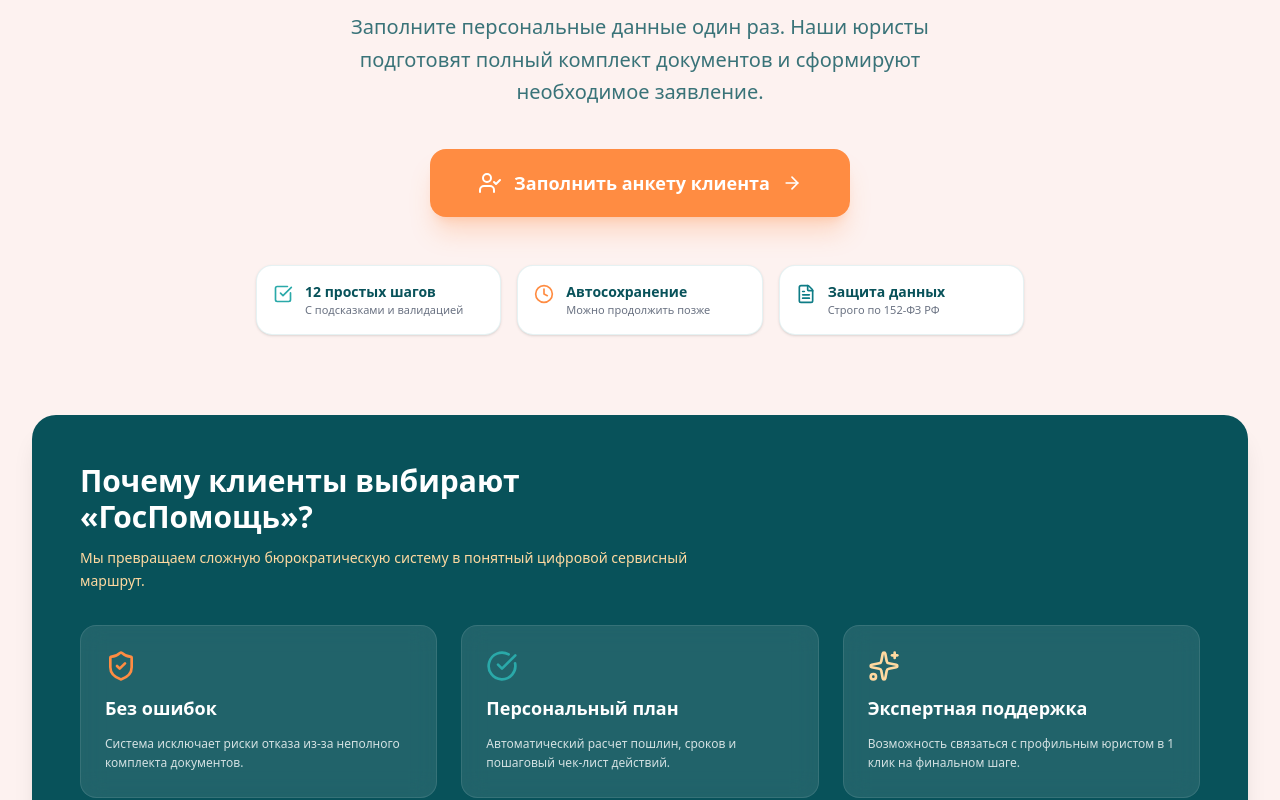
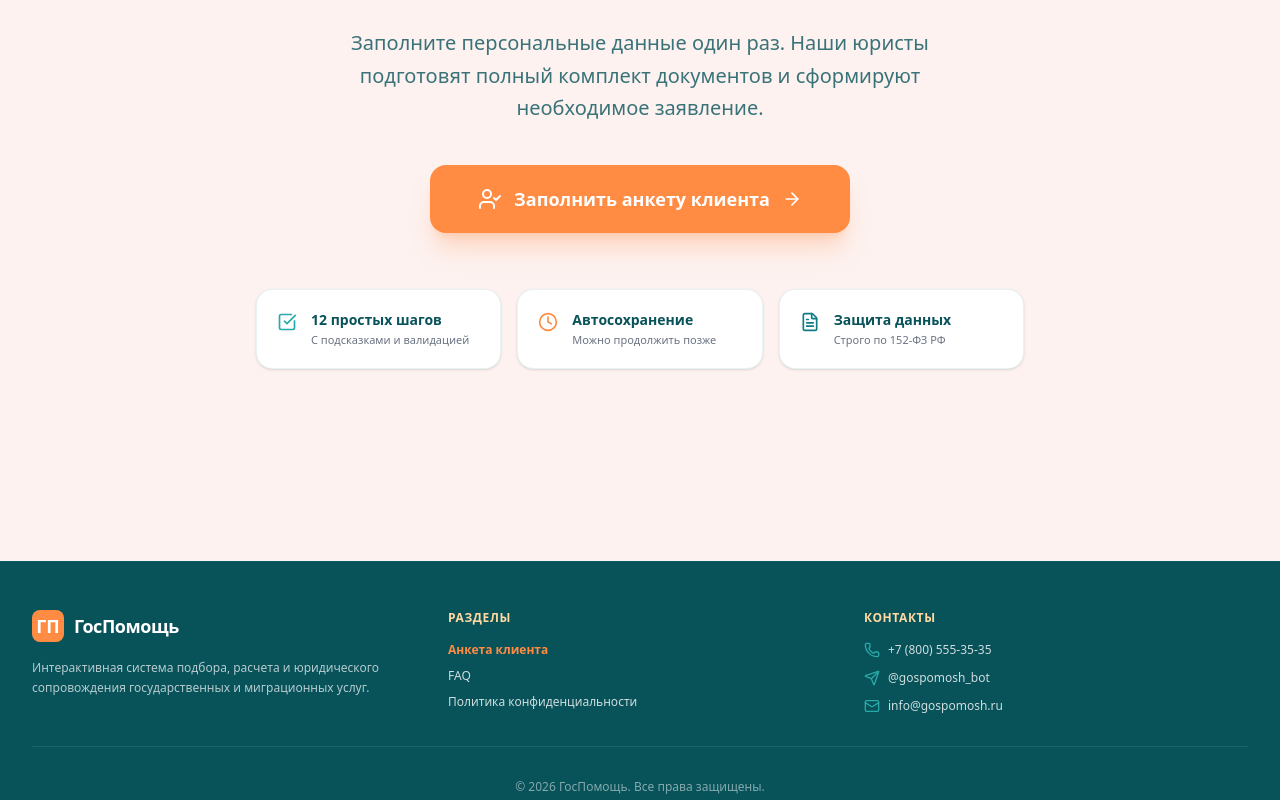
Before and after one commit to Hafiz0ff/gospomosh, a Next.js app: page / in a window 1280 px wide. Shown: the part 300-1100 px from the top of the page. Built offline with nearby package versions, Linux system fonts and the light colour scheme.

Commit message:
feat: hide why-choose promo section from homepage, streamline UI around questionnaire

```diff
--- a/app/page.tsx
+++ b/app/page.tsx
@@ -4,16 +4,17 @@
 import Link from "next/link";
 import { useLanguage } from "@/lib/languageContext";
 import {
-  ShieldCheck, CheckCircle, Sparkles, UserCheck, ArrowRight, FileText, CheckSquare, Clock
+  UserCheck, ArrowRight, FileText, CheckSquare, Clock
 } from "lucide-react";
 
 export default function HomePage() {
   const { t, language } = useLanguage();
 
   return (
-    <div className="space-y-16 py-4 text-[#08525a]">
+    <div className="py-6 sm:py-12 text-[#08525a]">
       {/* Hero Section */}
-      <section className="text-center max-w-4xl mx-auto space-y-6 pt-6 pb-4">
+      <section className="text-center max-w-4xl mx-auto space-y-8 pt-4 pb-8">
+        <div className="space-y-4">
           <h1 className="text-3xl sm:text-5xl lg:text-6xl font-black tracking-tight leading-tight">
             {language === "tg" ? "Саволномаи ягонаи мизоҷ" : "Единая электронная анкета клиента"}
           </h1>
@@ -23,9 +24,10 @@
               ? "Маълумоти шахсии худро як маротиба ворид кунед. Мутахассисони мо дар асоси саволномаи шумо бастаи ҳуҷҷатҳоро омода ва ҳамроҳии ҳуқуқӣ менамоянд."
               : "Заполните персональные данные один раз. Наши юристы подготовят полный комплект документов и сформируют необходимое заявление."}
           </p>
+        </div>
 
         {/* Big CTA */}
-        <div className="flex flex-wrap justify-center gap-4 pt-4">
+        <div className="flex flex-wrap justify-center gap-4 pt-2">
           <Link
             href="/client/questionnaire"
             className="bg-[#FF8C42] hover:bg-[#E66E26] text-white font-extrabold text-base sm:text-lg px-8 sm:px-12 py-4 sm:py-5 rounded-2xl shadow-xl shadow-[#FF8C42]/25 transition flex items-center space-x-3 active:scale-95"
@@ -38,71 +40,43 @@
 
         {/* Feature Points */}
         <div className="grid grid-cols-1 sm:grid-cols-3 gap-4 max-w-3xl mx-auto pt-6 text-left">
-          <div className="p-4 bg-white rounded-2xl border border-[#0E7C86]/10 shadow-sm flex items-start space-x-3">
+          <div className="p-5 bg-white rounded-2xl border border-[#0E7C86]/10 shadow-sm flex items-start space-x-3.5">
             <CheckSquare className="w-5 h-5 text-[#2AA9A9] flex-shrink-0 mt-0.5" />
             <div>
               <h4 className="font-bold text-xs sm:text-sm text-[#08525a]">
                 {language === "tg" ? "12 қадами фаҳмо" : "12 простых шагов"}
               </h4>
-              <p className="text-[11px] text-gray-500">
+              <p className="text-[11px] text-gray-500 mt-0.5">
                 {language === "tg" ? "Бо тавзеҳот ва намунаҳо" : "С подсказками и валидацией"}
               </p>
             </div>
           </div>
 
-          <div className="p-4 bg-white rounded-2xl border border-[#0E7C86]/10 shadow-sm flex items-start space-x-3">
+          <div className="p-5 bg-white rounded-2xl border border-[#0E7C86]/10 shadow-sm flex items-start space-x-3.5">
             <Clock className="w-5 h-5 text-[#FF8C42] flex-shrink-0 mt-0.5" />
             <div>
               <h4 className="font-bold text-xs sm:text-sm text-[#08525a]">
                 {language === "tg" ? "Сабти худкор" : "Автосохранение"}
               </h4>
-              <p className="text-[11px] text-gray-500">
+              <p className="text-[11px] text-gray-500 mt-0.5">
                 {language === "tg" ? "Имконияти идома дар вақти дигар" : "Можно продолжить позже"}
               </p>
             </div>
           </div>
 
-          <div className="p-4 bg-white rounded-2xl border border-[#0E7C86]/10 shadow-sm flex items-start space-x-3">
+          <div className="p-5 bg-white rounded-2xl border border-[#0E7C86]/10 shadow-sm flex items-start space-x-3.5">
             <FileText className="w-5 h-5 text-[#0E7C86] flex-shrink-0 mt-0.5" />
             <div>
               <h4 className="font-bold text-xs sm:text-sm text-[#08525a]">
                 {language === "tg" ? "Махфияти комил" : "Защита данных"}
               </h4>
-              <p className="text-[11px] text-gray-500">
+              <p className="text-[11px] text-gray-500 mt-0.5">
                 {language === "tg" ? "Мувофиқи 152-ФЗ РФ" : "Строго по 152-ФЗ РФ"}
               </p>
             </div>
           </div>
         </div>
       </section>
-
-      {/* Why Choose Section */}
-      <section className="bg-[#08525a] rounded-3xl p-8 sm:p-12 text-white space-y-8 shadow-xl">
-        <div className="max-w-2xl">
-          <h2 className="text-2xl sm:text-3xl font-black mb-3">{t.whyChooseTitle}</h2>
-          <p className="text-[#FFD9A0] text-sm leading-relaxed font-medium">
-            {t.whyChooseSubtitle}
-          </p>
-        </div>
-
-        <div className="grid grid-cols-1 sm:grid-cols-3 gap-6 text-left">
-          <div className="bg-white/10 backdrop-blur-md p-6 rounded-2xl border border-white/10 space-y-3">
-            <ShieldCheck className="w-8 h-8 text-[#FF8C42]" />
-            <h3 className="font-extrabold text-lg text-white">{t.benefit1Title}</h3>
-            <p className="text-xs text-white/80 leading-relaxed font-normal">{t.benefit1Desc}</p>
-          </div>
-          <div className="bg-white/10 backdrop-blur-md p-6 rounded-2xl border border-white/10 space-y-3">
-            <CheckCircle className="w-8 h-8 text-[#2AA9A9]" />
-            <h3 className="font-extrabold text-lg text-white">{t.benefit2Title}</h3>
-            <p className="text-xs text-white/80 leading-relaxed font-normal">{t.benefit2Desc}</p>
-          </div>
-          <div className="bg-white/10 backdrop-blur-md p-6 rounded-2xl border border-white/10 space-y-3">
-            <Sparkles className="w-8 h-8 text-[#FFD9A0]" />
-            <h3 className="font-extrabold text-lg text-white">{t.benefit3Title}</h3>
-            <p className="text-xs text-white/80 leading-relaxed font-normal">{t.benefit3Desc}</p>
-          </div>
-        </div>
-      </section>
     </div>
   );
 }
```
Lines whose indentation alone changed are shown as unchanged.
